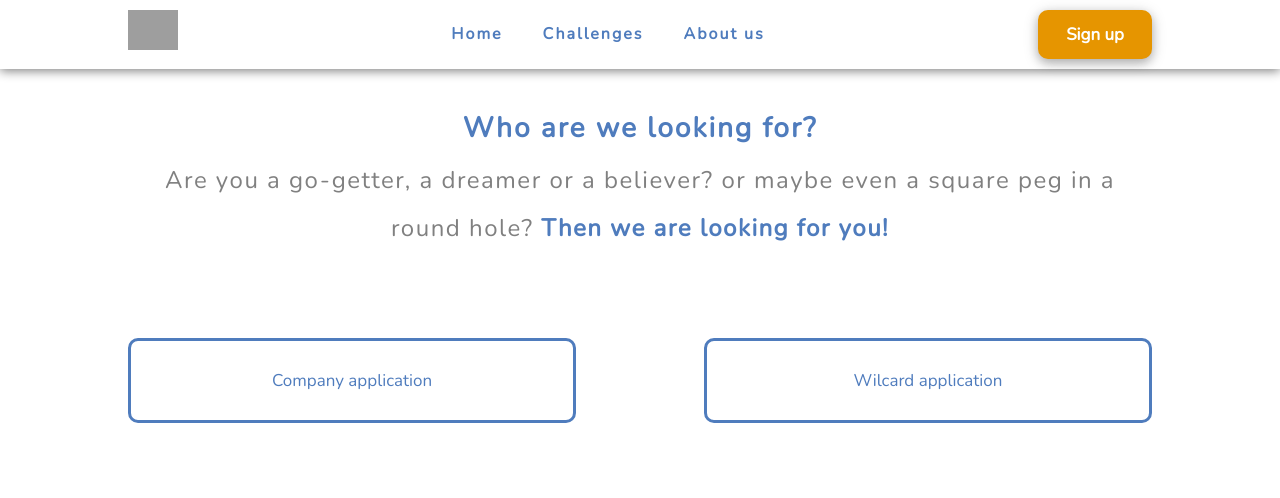
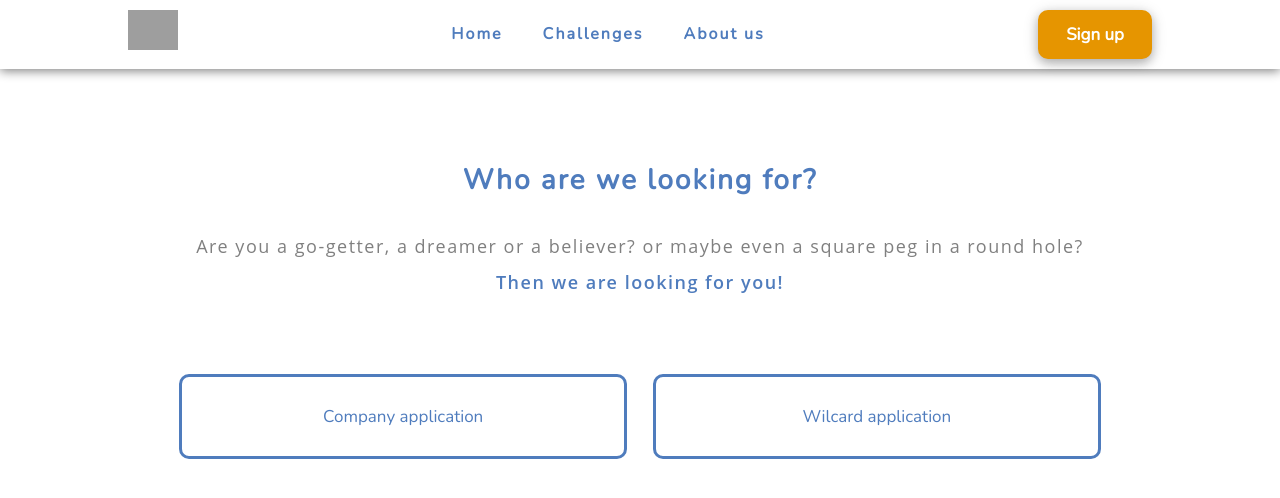
Before and after one commit to efenstakes/gmc, a React (Create React App) app: page /register in a window 1280 px wide. Shown: the top 498 px of the page. Built offline with nearby package versions, Linux system fonts and the light colour scheme; grey boxes are pictures that could not be loaded.

Commit message:
refactoring

```diff
--- /dev/null
+++ b/src/components/layout/Page.tsx
@@ -0,0 +1,12 @@
+import styled from "styled-components";
+
+const Page = styled.div`
+  padding-top: 100px;
+  max-width: 80%;
+  margin: auto auto;
+  .popup-content {
+    border-radius: 20px;
+  }
+`;
+
+export default Page;
--- a/src/components/styled_components.tsx
+++ /dev/null
@@ -1,92 +0,0 @@
-import styled from "styled-components";
-
-//section with reasons to join
-export const ReasonsToJoin = styled.div`
-  font-family: "Nunito", sans-serif;
-  padding: 50px 120px;
-  display: flex;
-  flex-direction: column;
-  justify-content: space-between;
-  background-color: #fdfdfd;
-  div,
-  p,
-  img {
-    background-color: transparent;
-  }
-  .isometric-and-text-container {
-    display: flex;
-    flex-direction: row;
-    justify-content: space-between;
-  }
-  img {
-    height: 120px;
-    width: 180px;
-  }
-  #creativity {
-    height: 140px;
-    width: 150px;
-  }
-  #network {
-    height: 120px;
-    width: 170px;
-  }
-  #knowledge {
-    height: 120px;
-    width: 160px;
-  }
-  p {
-    font-size: 24px;
-    color: #4f7cbd;
-  }
-  h2 {
-    color: #4f7cbd;
-    letter-spacing: 1.5px;
-    background-color: transparent;
-  }
-  .img-row {
-    display: flex;
-    flex-direction: row;
-    background-color: transparent;
-    justify-content: space-around;
-    vertical-align: middle;
-    text-align: center;
-    padding: 60px 0;
-    img {
-      height: 175px;
-      width: 175px;
-      border-radius: 50%;
-    }
-    p {
-      margin-top: 10px;
-    }
-  }
-`;
-
-//page wrapper
-export const Page = styled.div`
-  padding-top: 100px;
-  max-width: 80%;
-  margin: auto auto;
-  font-family: "Nunito", sans-serif;
-  text-align: center;
-  h2 {
-    color: #4f7cbd;
-    letter-spacing: 1.5px;
-    background-color: transparent;
-  }
-  h3 {
-    color: grey;
-    font-size: 24px;
-    font-weight: 500;
-    letter-spacing: 1.5px;
-    background-color: transparent;
-    line-height: 2;
-  }
-  h3 span {
-    color: #4f7cbd;
-    font-weight: 600;
-  }
-  .popup-content {
-    border-radius: 20px;
-  }
-`;
--- a/src/pages/challenges/index.tsx
+++ b/src/pages/challenges/index.tsx
@@ -1,7 +1,7 @@
 import React from "react";
 import styled from "styled-components";
 
-import { Page } from "../../components/styled_components";
+import Page from "../../components/layout/Page";
 import Row from "../../components/layout/Row";
 import Text from "../../components/common/Text";
 import Column from "../../components/layout/Column";
@@ -47,6 +47,7 @@ const Challenges: React.FC = () => {
         backgroundColor="#fdfdfd;"
       >
         <Text isTitle>ANNUAL CHALLENGES</Text>
+        <br />
         <ImgRow>
           <ImgContainer>
             <Image src="https://ik.imagekit.io/sgmianze96/gmc/photos/challenges_induction_qXJKFz8AI.jpg" />
@@ -70,6 +71,7 @@ const Challenges: React.FC = () => {
         <br />
 
         <Text isTitle>IN-HOUSE</Text>
+        <br />
         <ImgRow>
           <ImgContainer>
             <Image src="https://ik.imagekit.io/sgmianze96/gmc/photos/challenges_induction_qXJKFz8AI.jpg" />
@@ -125,5 +127,4 @@ const ImgContainer = styled.div`
         height: 130px;
         width: 130px;
       }
-
 `;
--- a/src/pages/index.tsx
+++ b/src/pages/index.tsx
@@ -2,7 +2,7 @@ import React from "react";
 import styled from "styled-components";
 import Popup from "reactjs-popup";
 
-import { Page } from "../components/styled_components";
+import Page from "../components/layout/Page";
 import Column from "../components/layout/Column";
 import Row from "../components/layout/Row";
 import Image from "../components/common/Image";
--- a/src/pages/register/index.tsx
+++ b/src/pages/register/index.tsx
@@ -1,6 +1,7 @@
 import React from "react";
+import styled from "styled-components";
 
-import { Page } from "../../components/styled_components";
+import Page from "../../components/layout/Page";
 import Row from "../../components/layout/Row";
 import Text from "../../components/common/Text";
 import Button from "../../components/common/Button";
@@ -18,6 +19,7 @@ export default class RegisterIndex extends React.Component {
       <MobileRegisterIndex />
     ) : (
       <Page>
+        <ContentWrap>
           <Text isTitle textAlign="center !important">
             Who are we looking for?
           </Text>
@@ -29,7 +31,7 @@ export default class RegisterIndex extends React.Component {
           <br />
           <br />
           <br />
-        <Row isDefault={true}>
+          <Row isDefault>
             <Button
               text="Company application"
               style={this.buttonStyle}
@@ -41,7 +43,34 @@ export default class RegisterIndex extends React.Component {
               route="/wildcard"
             />
           </Row>
+        </ContentWrap>
       </Page>
     );
   }
 }
+
+const ContentWrap = styled.div`
+  padding: 50px 5%;
+  padding-bottom: 10px;
+  display: flex;
+  flex-direction: column;
+  h3 {
+    text-align: center;
+    color: grey;
+    font-size: 18px;
+    font-weight: 500;
+    letter-spacing: 1.5px;
+    background-color: transparent;
+    line-height: 2;
+    font-family: "Open Sans", sans-serif;
+  }
+  h3 span {
+    color: #4f7cbd;
+    font-weight: 600;
+  }
+  @media (max-width: 321px) {
+    h3 {
+      font-size: 14px;
+    }
+  }
+`;
```
Lines whose indentation alone changed are shown as unchanged.
